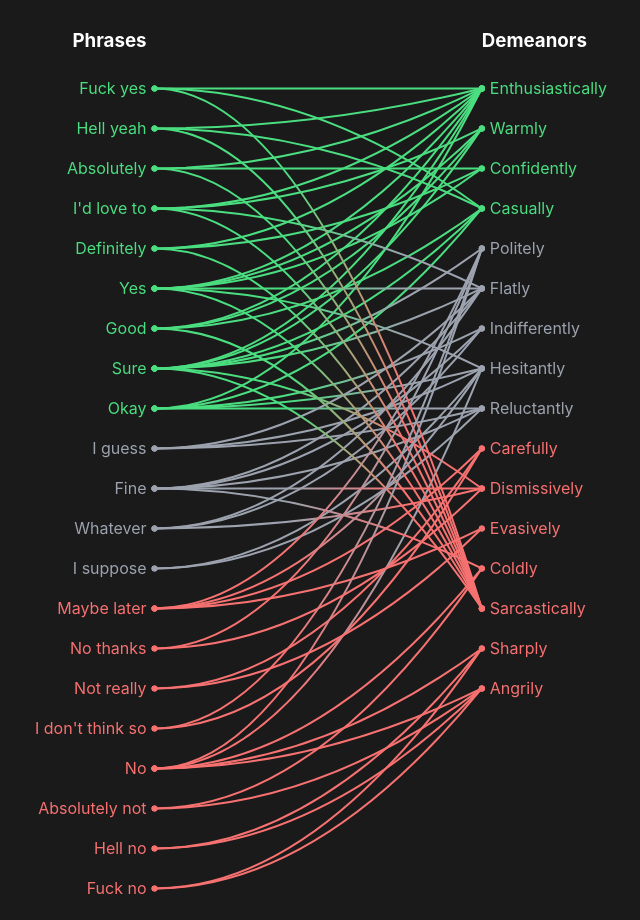
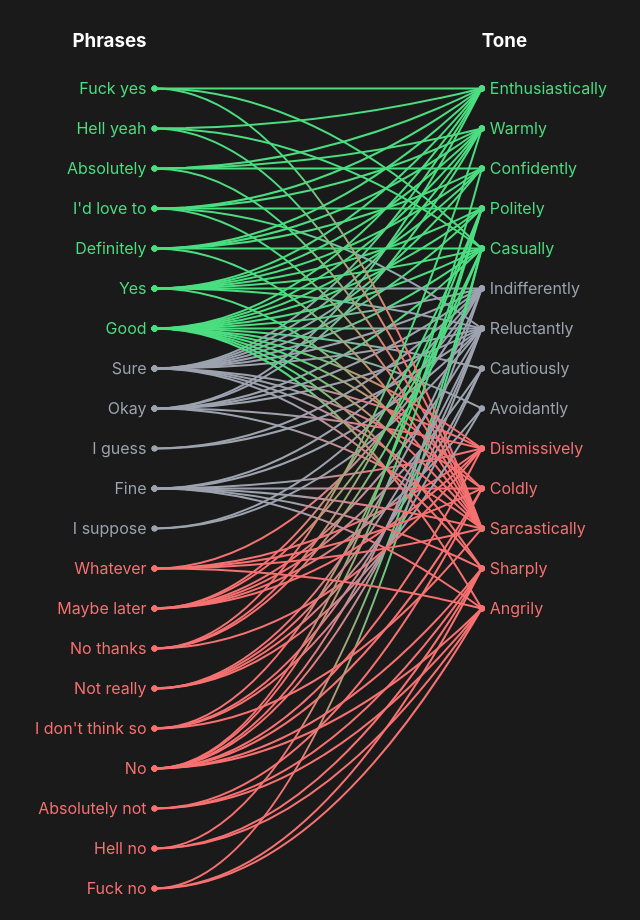
Before and after one commit to bbugh/mixed-signals, a plain HTML site: page index.html in a window 1280 px wide. Shown: the whole page, without its empty margins (323-963 px from the left). Drawn offline with nearby package versions, Linux system fonts and the light colour scheme.

Commit message:
feat: Regroup phrase and tone connections

```diff
--- a/index.html
+++ b/index.html
@@ -135,7 +135,7 @@
       <h3>Phrases</h3>
     </div>
     <div class="column" id="demeanors">
-      <h3>Demeanors</h3>
+      <h3>Tone</h3>
     </div>
     <svg id="connections"></svg>
   </div>
@@ -144,52 +144,69 @@
     const consentData = [
       ["Fuck yes", "Enthusiastically"],
       ["Hell yeah", "Enthusiastically"],
-      ["Absolutely", "Enthusiastically"],
+      ["Absolutely", "Warmly"],
       ["I'd love to", "Warmly"],
       ["Definitely", "Confidently"],
+      ["Yes", "Politely"],
+      ["Good", "Warmly"],
+      ["Absolutely", "Enthusiastically"],
       ["Yes", "Enthusiastically"],
-      ["Good", "Warmly"],
-      ["Sure", "Enthusiastically"],
       ["Yes", "Warmly"],
-      ["Sure", "Warmly"],
-      ["Okay", "Enthusiastically"],
-      ["Sure", "Casually"],
       ["Yes", "Confidently"],
       ["Absolutely", "Confidently"],
       ["Good", "Enthusiastically"],
+      ["I'd love to", "Enthusiastically"],
+      ["Definitely", "Enthusiastically"],
+      ["Good", "Confidently"],
+      ["Good", "Politely"],
+      ["Definitely", "Warmly"],
+      ["I'd love to", "Politely"],
+      ["Hell yeah", "Casually"],
+      ["Sure", "Casually"],
+      ["Okay", "Indifferently"],
+      ["I guess", "Reluctantly"],
+      ["Fine", "Reluctantly"],
+      ["I suppose", "Reluctantly"],
+      ["Good", "Cautiously"],
+      ["Good", "Avoidantly"],
+      ["Sure", "Enthusiastically"],
+      ["Sure", "Warmly"],
+      ["Okay", "Enthusiastically"],
       ["Good", "Casually"],
       ["Okay", "Casually"],
       ["Fuck yes", "Casually"],
-      ["Hell yeah", "Casually"],
-      ["I'd love to", "Enthusiastically"],
-      ["Definitely", "Enthusiastically"],
+      ["Sure", "Confidently"],
       ["Sure", "Politely"],
-      ["Yes", "Flatly"],
-      ["Sure", "Flatly"],
-      ["Okay", "Indifferently"],
-      ["I guess", "Hesitantly"],
-      ["Fine", "Reluctantly"],
+      ["Yes", "Indifferently"],
+      ["Sure", "Indifferently"],
+      ["Yes", "Reluctantly"],
+      ["Okay", "Reluctantly"],
+      ["I guess", "Indifferently"],
+      ["Fine", "Indifferently"],
+      ["Good", "Indifferently"],
+      ["Good", "Reluctantly"],
+      ["Sure", "Reluctantly"],
+      ["Okay", "Warmly"],
+      ["Yes", "Casually"],
+      ["I suppose", "Indifferently"],
+      ["Definitely", "Casually"],
+      ["I'd love to", "Reluctantly"],
+      ["Whatever", "Dismissively"],
+      ["Maybe later", "Cautiously"],
+      ["No thanks", "Politely"],
+      ["Not really", "Cautiously"],
+      ["I don't think so", "Cautiously"],
+      ["No", "Coldly"],
+      ["Absolutely not", "Coldly"],
+      ["Hell no", "Casually"],
+      ["Fuck no", "Casually"],
+      ["Fuck yes", "Sarcastically"],
+      ["No", "Sharply"],
+      ["Fuck no", "Angrily"],
       ["Whatever", "Indifferently"],
-      ["I suppose", "Hesitantly"],
-      ["Yes", "Hesitantly"],
-      ["Okay", "Hesitantly"],
-      ["Okay", "Reluctantly"],
-      ["I guess", "Flatly"],
-      ["I guess", "Reluctantly"],
-      ["Fine", "Flatly"],
-      ["Fine", "Indifferently"],
-      ["Whatever", "Flatly"],
-      ["I suppose", "Reluctantly"],
-      ["I'd love to", "Flatly"],
-      ["Maybe later", "Carefully"],
       ["Sure", "Dismissively"],
-      ["Maybe later", "Evasively"],
-      ["No thanks", "Politely"],
-      ["Not really", "Carefully"],
-      ["I don't think so", "Carefully"],
-      ["No", "Hesitantly"],
-      ["Absolutely not", "Coldly"],
-      ["Fuck yes", "Sarcastically"],
+      ["Maybe later", "Avoidantly"],
+      ["No", "Reluctantly"],
       ["Hell yeah", "Sarcastically"],
       ["Absolutely", "Sarcastically"],
       ["I'd love to", "Sarcastically"],
@@ -197,27 +214,49 @@
       ["Yes", "Sarcastically"],
       ["Good", "Sarcastically"],
       ["Sure", "Sarcastically"],
-      ["No", "Sharply"],
       ["Hell no", "Sharply"],
-      ["Fuck no", "Angrily"],
       ["Fine", "Dismissively"],
       ["Fine", "Coldly"],
-      ["Whatever", "Dismissively"],
       ["Maybe later", "Politely"],
-      ["Maybe later", "Hesitantly"],
+      ["Maybe later", "Reluctantly"],
       ["No", "Politely"],
-      ["No", "Coldly"],
       ["No", "Angrily"],
       ["Absolutely not", "Angrily"],
-      ["Not really", "Evasively"],
+      ["Not really", "Avoidantly"],
       ["No thanks", "Dismissively"],
       ["I don't think so", "Politely"],
       ["Hell no", "Angrily"],
-      ["Fuck no", "Sharply"]
+      ["Fuck no", "Sharply"],
+      ["Good", "Dismissively"],
+      ["Good", "Coldly"],
+      ["Good", "Sharply"],
+      ["Good", "Angrily"],
+      ["Sure", "Coldly"],
+      ["Sure", "Sharply"],
+      ["Okay", "Sarcastically"],
+      ["Okay", "Dismissively"],
+      ["No", "Indifferently"],
+      ["No", "Confidently"],
+      ["No", "Dismissively"],
+      ["No thanks", "Casually"],
+      ["No thanks", "Warmly"],
+      ["Fine", "Angrily"],
+      ["Fine", "Sharply"],
+      ["Fine", "Sarcastically"],
+      ["Whatever", "Sarcastically"],
+      ["Whatever", "Angrily"],
+      ["Whatever", "Coldly"],
+      ["Not really", "Reluctantly"],
+      ["Not really", "Indifferently"],
+      ["I don't think so", "Reluctantly"],
+      ["I don't think so", "Sarcastically"],
+      ["Absolutely not", "Sharply"],
+      ["Maybe later", "Casually"],
+      ["Maybe later", "Dismissively"]
     ];
 
-    const neutralStart = 21;
-    const dismissiveStart = 39;
+    const neutralStart = 20;
+    const dismissiveStart = 49;
 
     // Extract unique phrases and demeanors
     const uniquePhrases = [...new Set(consentData.map(d => d[0]))];
```
